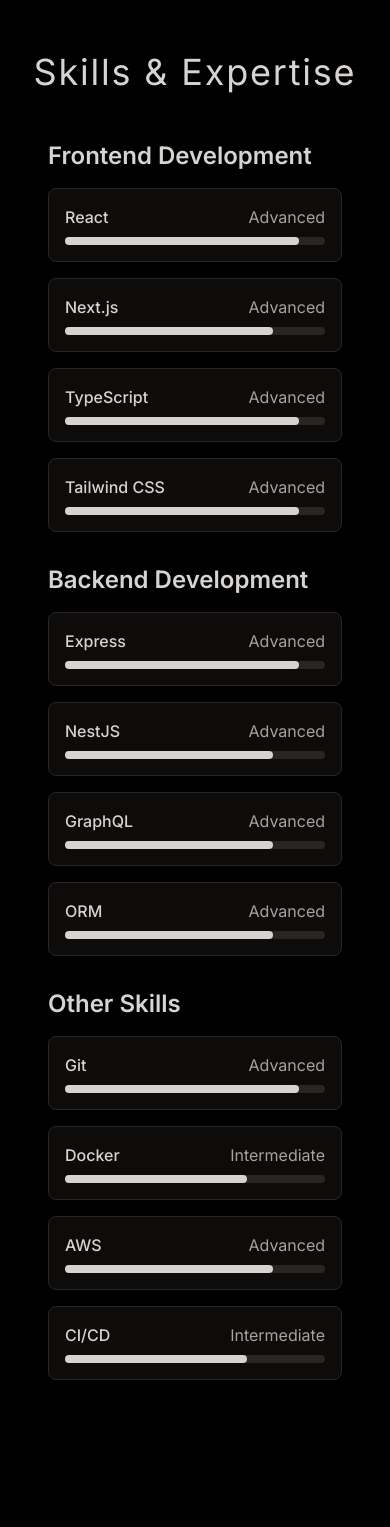
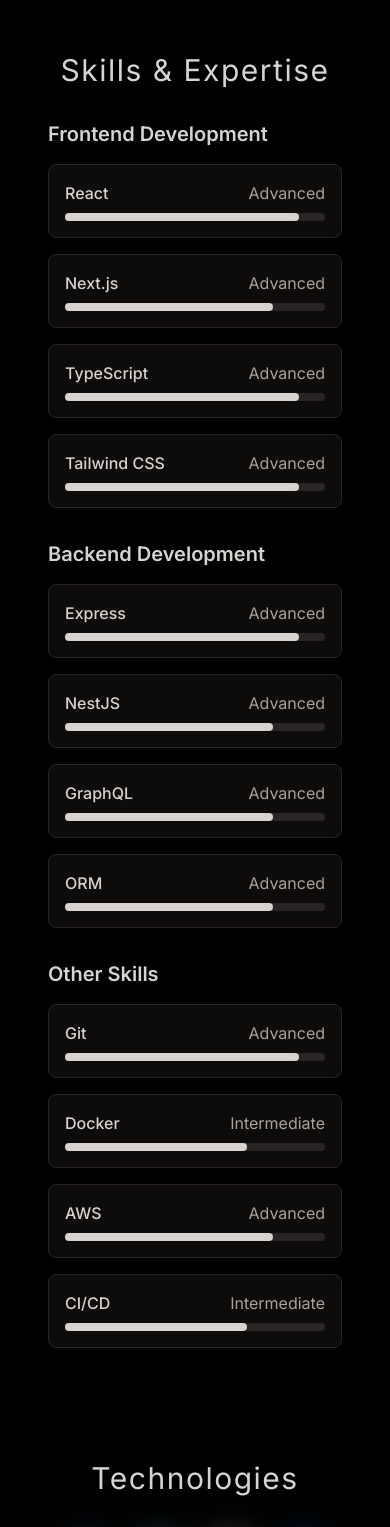
Before and after one commit to tuandung1304/dungnt-portfolio, a Next.js app: page / in a window 390 px wide. Shown: the part 980-2507 px from the top of the page. Built offline with nearby package versions, Linux system fonts and the light colour scheme.

Commit message:
Refactor section titles in components to use a shared CSS class for consistency

```diff
--- a/src/app/components/Achievements.tsx
+++ b/src/app/components/Achievements.tsx
@@ -12,7 +12,7 @@
         whileInView={{ opacity: 1, y: 0 }}
         initial={{ opacity: 0, y: -100 }}
         transition={{ duration: 0.5 }}
-        className="mb-12 text-center text-4xl tracking-wider">
+        className="section-title">
         Certifications
       </motion.h2>
       <div className="mx-auto max-w-4xl px-4">
--- a/src/app/components/Education.tsx
+++ b/src/app/components/Education.tsx
@@ -11,7 +11,7 @@
         whileInView={{ opacity: 1, y: 0 }}
         initial={{ opacity: 0, y: -100 }}
         transition={{ duration: 0.5 }}
-        className="mb-12 text-center text-4xl tracking-wider">
+        className="section-title">
         Education
       </motion.h2>
       <div className="mx-auto max-w-4xl px-4">
--- a/src/app/components/Experience.tsx
+++ b/src/app/components/Experience.tsx
@@ -12,7 +12,7 @@
         whileInView={{ opacity: 1, y: 0 }}
         initial={{ opacity: 0, y: -100 }}
         transition={{ duration: 0.5 }}
-        className="my-12 text-center text-4xl tracking-wider">
+        className="section-title">
         Experience
       </motion.h2>
       <div>
--- a/src/app/components/Projects.tsx
+++ b/src/app/components/Projects.tsx
@@ -12,7 +12,7 @@
         whileInView={{ opacity: 1, y: 0 }}
         initial={{ opacity: 0, y: -100 }}
         transition={{ duration: 0.5 }}
-        className="mb-12 text-center text-4xl tracking-wider">
+        className="section-title">
         Featured Projects
       </motion.h2>
       <div className="mx-auto grid max-w-6xl grid-cols-1 gap-8 px-4 md:grid-cols-2 lg:grid-cols-3">
--- a/src/app/components/Skills.tsx
+++ b/src/app/components/Skills.tsx
@@ -10,7 +10,7 @@
         whileInView={{ opacity: 1, y: 0 }}
         initial={{ opacity: 0, y: -100 }}
         transition={{ duration: 0.5 }}
-        className="mb-12 text-center text-4xl tracking-wider">
+        className="section-title">
         Skills & Expertise
       </motion.h2>
       <div className="mx-auto max-w-4xl px-4">
@@ -22,7 +22,9 @@
             initial={{ opacity: 0, y: 50 }}
             transition={{ duration: 0.5, delay: index * 0.1 }}
             className="mb-8">
-            <h3 className="mb-4 text-2xl font-semibold">{category.name}</h3>
+            <h3 className="mb-4 text-xl font-semibold sm:text-2xl">
+              {category.name}
+            </h3>
             <div className="grid grid-cols-1 gap-4 md:grid-cols-2">
               {category.items.map((skill) => (
                 <div
--- a/src/app/components/Technologies.tsx
+++ b/src/app/components/Technologies.tsx
@@ -15,7 +15,7 @@
         whileInView={{ opacity: 1, y: 0 }}
         initial={{ opacity: 0, y: -100 }}
         transition={{ duration: 0.5 }}
-        className="my-12 text-center text-4xl tracking-wider">
+        className="section-title">
         Technologies
       </motion.h2>
       <div
--- a/src/app/globals.css
+++ b/src/app/globals.css
@@ -38,6 +38,10 @@
   transition: background-color 0.2s ease-out;
 }
 
+.section-title {
+  @apply mb-8 text-center text-3xl tracking-wider sm:mb-12 sm:text-4xl;
+}
+
 @media screen and (min-width: 400px) {
   .icon-container {
     padding: 16px;
```
